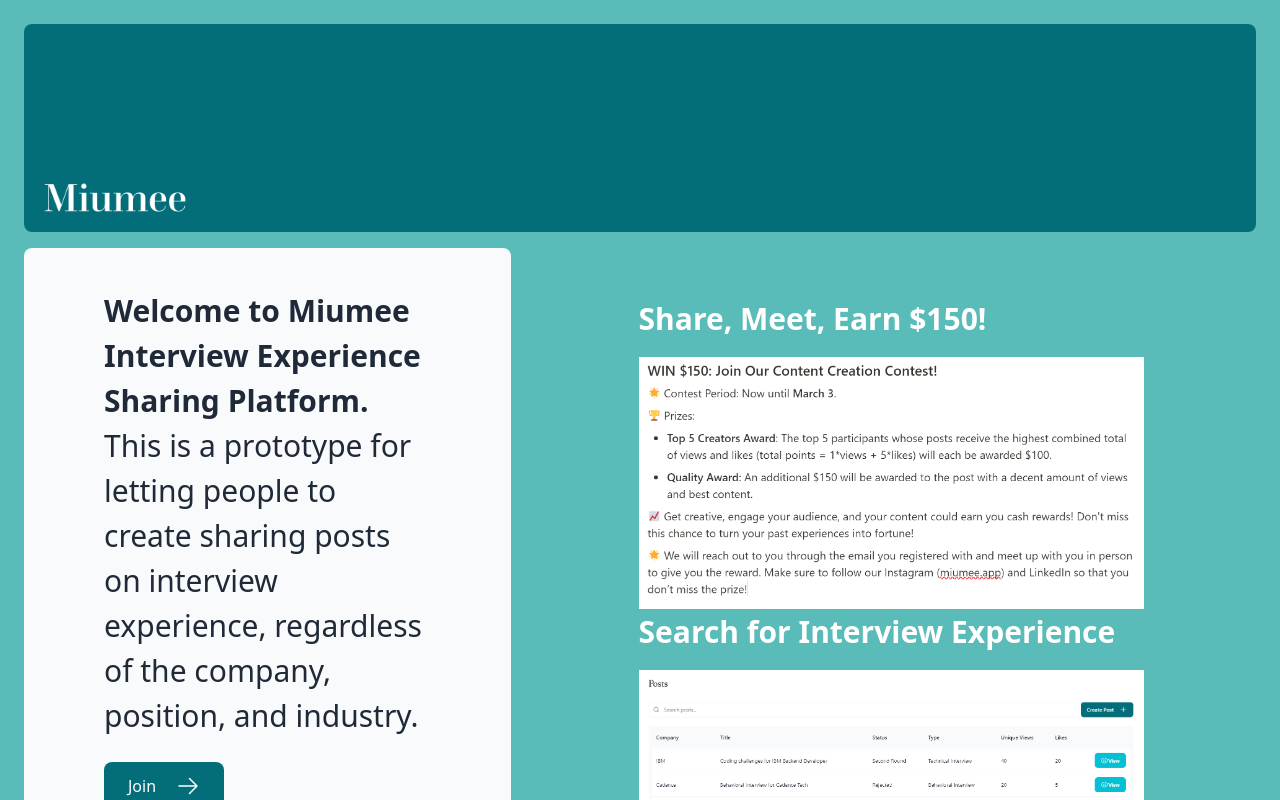
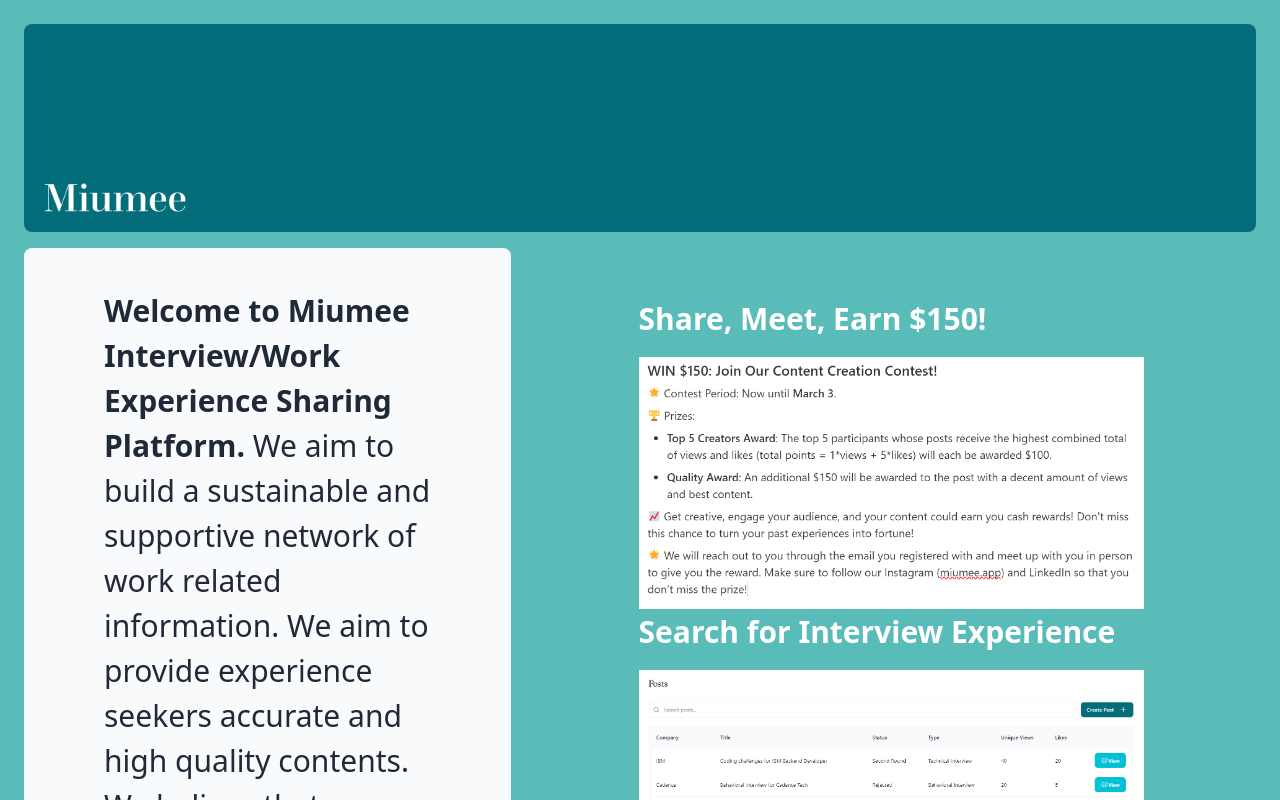
Before and after one commit to Lukehsu1999/interview-experience-sharing-platform, a Next.js app: page / in a window 1280 px wide. Shown: the top 800 px of the page. Built offline with nearby package versions, Linux system fonts and the light colour scheme.

Commit message:
change homepage explanations

```diff
--- a/app/page.tsx
+++ b/app/page.tsx
@@ -13,10 +13,10 @@ export default function Page() {
       <div className="mt-4 flex grow flex-col gap-4 md:flex-row">
         <div className="flex flex-col justify-start gap-6 rounded-lg bg-gray-50 px-6 py-10 md:w-2/5 md:px-20">
           <p className={`text-xl text-gray-800 md:text-3xl md:leading-normal`}>
-            <strong>Welcome to Miumee Interview Experience Sharing Platform.</strong>{' '}
-            This is a prototype for letting people to create sharing posts on
-            interview experience, regardless of the company, position, and
-            industry.
+            <strong>Welcome to Miumee Interview/Work Experience Sharing Platform.</strong>{' '}
+            We aim to build a sustainable and supportive network of work related information.
+            We aim to provide experience seekers accurate and high quality contents.
+            We believe that experience sharers should be rewarded for their contribution.
           </p>
           <Link
             href="/login"
```
